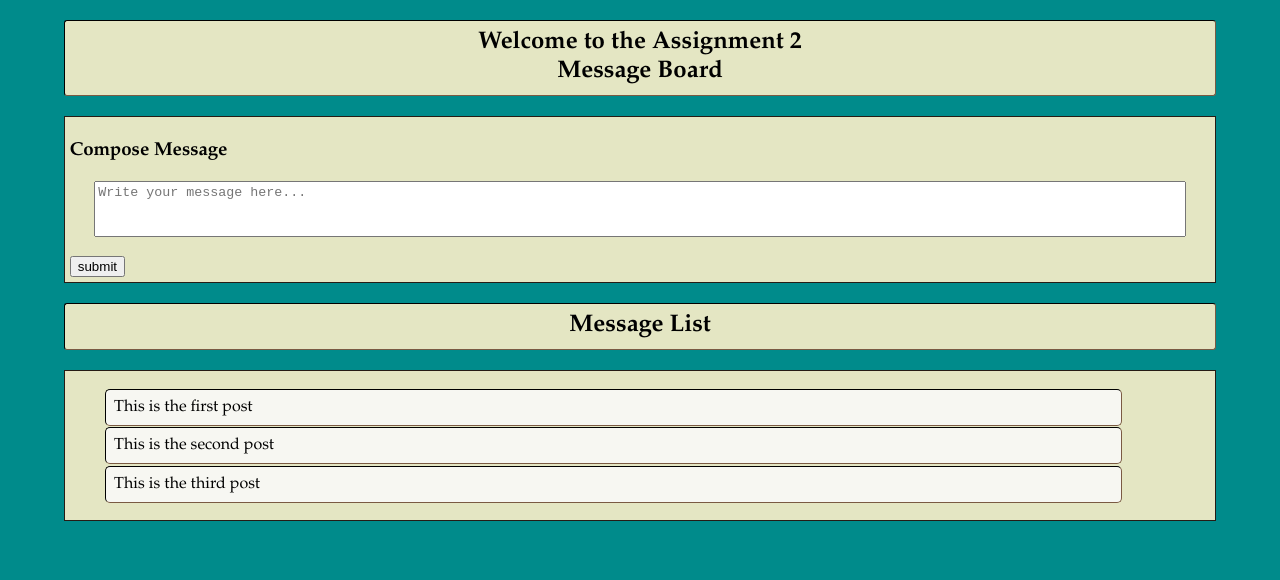
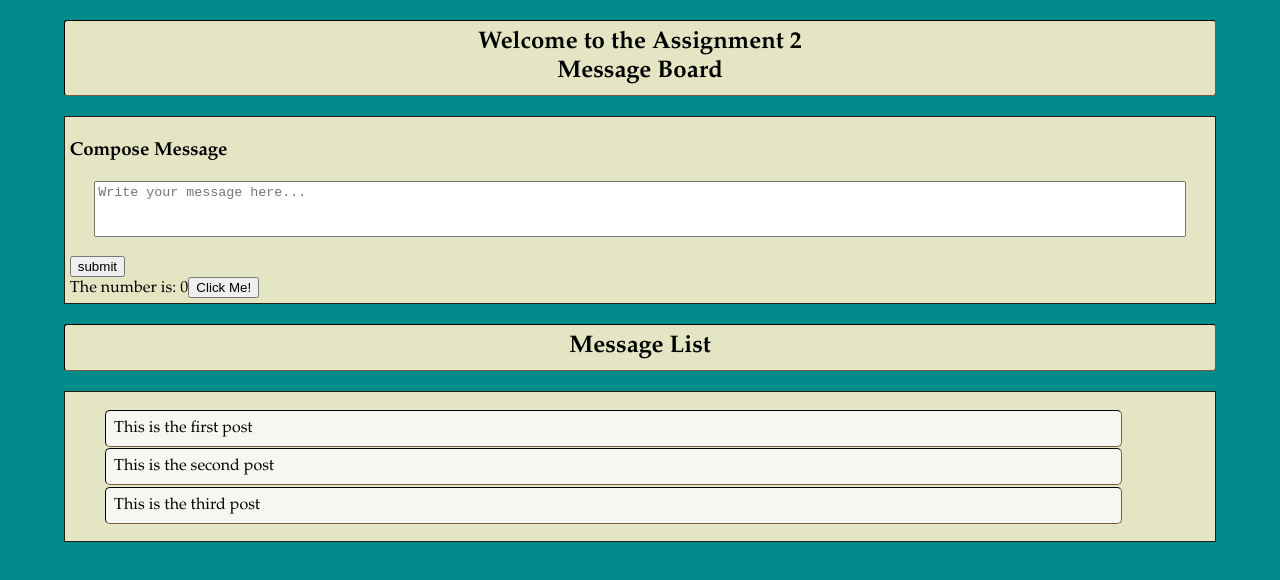
Before and after one commit to mostlyfabulous/CPSC436I-A2, a React (Create React App) app: page / in a window 1280 px wide. Shown: the top 580 px of the page. Built offline with nearby package versions, Linux system fonts and the light colour scheme.

Commit message:
Integrated initial Redux approach using the Button tutorial Created actions, components and reducers folders to manage project

```diff
--- a/package.json
+++ b/package.json
@@ -5,7 +5,9 @@
   "dependencies": {
     "react": "^16.8.6",
     "react-dom": "^16.8.6",
-    "react-scripts": "0.9.x"
+    "react-redux": "^7.0.3",
+    "react-scripts": "0.9.x",
+    "redux": "^4.0.1"
   },
   "devDependencies": {},
   "scripts": {
--- /dev/null
+++ b/src/actions/index.js
@@ -0,0 +1,6 @@
+export const incrementMsgCount = count => {
+  return {
+    type: 'MESSAGE_COUNTER',
+    payload: count
+  };
+};
--- a/src/App.js
+++ b/src/components/App.js
@@ -1,5 +1,5 @@
 import React, { Component } from 'react';
-import logo from './logo.svg';
+import Button from './Button';
 // import './App.css';
 
 class MessageList extends React.Component {
@@ -78,6 +78,7 @@ class App extends Component {
         </div>
         <div id="container-div">
           <TextArea/>
+          <Button/>
         </div>
         <div className="Messages">
             <MessageList messages={initialMessages}/>
--- /dev/null
+++ b/src/components/Button.js
@@ -0,0 +1,21 @@
+import React from 'react';
+import { connect } from 'react-redux';
+import { incrementMsgCount } from '../actions';
+
+class Button extends React.Component {
+  render() {
+    console.log(this.props.count);
+    return <div>
+      The number is: {this.props.count}
+      <button onClick={() => this.props.incrementMsgCount(1)}>
+        Click Me!
+      </button>
+    </div>;
+  }
+}
+
+const mapStateToProps = (state) => {
+  return { count: state.count };
+}
+
+export default connect(mapStateToProps, {incrementMsgCount})(Button);
--- a/src/index.js
+++ b/src/index.js
@@ -1,9 +1,14 @@
 import React from 'react';
 import ReactDOM from 'react-dom';
-import App from './App';
+import App from './components/App';
 import './index.css';
+import { Provider } from 'react-redux';
+import { createStore } from 'redux';
+import reducers from './reducers';
 
 ReactDOM.render(
-  <App />,
+  <Provider store={createStore(reducers)}>
+    <App />
+  </Provider>,
   document.getElementById('root')
 );
--- /dev/null
+++ b/src/reducers/index.js
@@ -0,0 +1,13 @@
+import { combineReducers } from 'redux';
+
+const counterReducer = (count = 0, action) => {
+  if (action.type === 'MESSAGE_COUNTER') {
+    return count + action.payload;
+  }
+  return count;
+}
+
+export default combineReducers({
+  count: counterReducer,
+  // anotherKey: anotherReducer
+});
```
Also changed, not shown: 1 other file (tests, documents, lock files or other folders).
